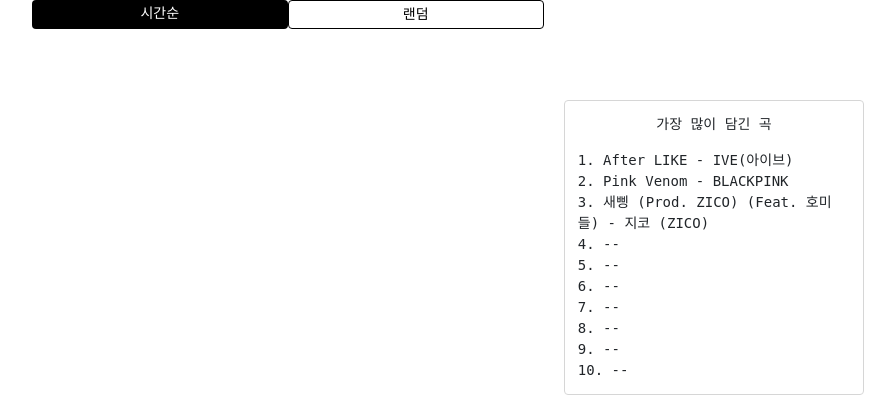
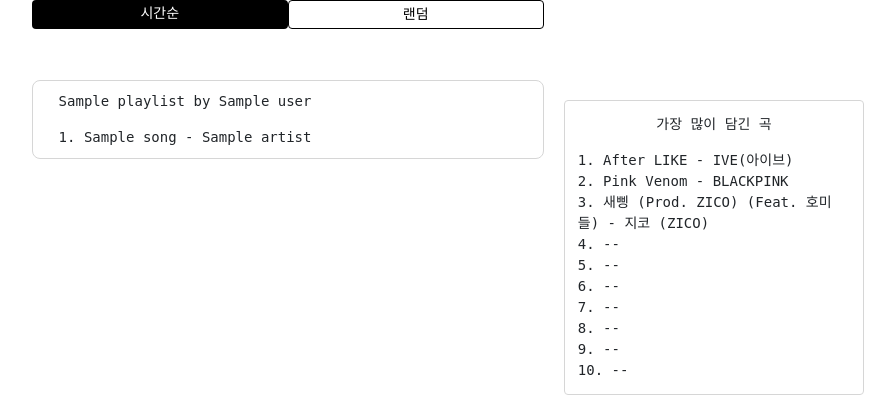
Before and after one commit to YoungwooKim09/our-playlist, a Flask app: page / in a window 1280 px wide. Shown: the part 150-570 px from the top of the page, without its empty margins (224-1119 px from the left). Run offline with Flask 2, Linux system fonts and the light colour scheme; a database or web service that is not in the repository returns one stand-in record (values such as "Sample title"); data that the repository does not hold is empty; some libraries are stand-ins or nearby versions; some web fonts are replaced.

Commit message:
feature . Jinja ssr 적용 - 홈화면

```diff
--- a/routes.py
+++ b/routes.py
@@ -34,19 +34,22 @@
 
 @app.route('/')
 def home():
-    return render_template('index.html')
+    playlists = listAllplaylists(1)
+    return render_template('index.html', playlists = playlists)
 
 
 @app.route('/list/all', methods=['GET'])
-def listAllplaylists():
-    page = request.args.get('page')
-    if  page != None:
-        page = int(page)
-        foundElements = list(db.playlists.find({}, {'_id': 0}).skip((int(page) - 1) * 10).limit(10))
-        return jsonify ({'result': 'success', 'all_playlists': foundElements})
-    else:
-        foundElements = list(db.playlists.find({}, {'_id': 0}).sort('created_at', -1))
-        return jsonify ({'result': 'success', 'all_playlists': foundElements})
+def listAllplaylists(page):
+    foundElements = list(db.playlists.find({}, {'_id': 0}).skip((page - 1) * 10).limit(10))
+    return foundElements
+    # page = request.args.get('page')
+    # if  page != None:
+    #     page = int(page)
+    #     foundElements = list(db.playlists.find({}, {'_id': 0}).skip((int(page) - 1) * 10).limit(10))
+    #     return jsonify ({'result': 'success', 'all_playlists': foundElements})
+    # else:
+    #     foundElements = list(db.playlists.find({}, {'_id': 0}).sort('created_at', -1))
+    #     return jsonify ({'result': 'success', 'all_playlists': foundElements})
 
 
 @app.route('/list/popular', methods=['GET'])
--- a/static/home-api.js
+++ b/static/home-api.js
@@ -1,9 +1,9 @@
 let page = 1;
 
-$(document).ready(function () {
-  $(".feed").html("");
-  showAllplaylists(page);
-});
+// $(document).ready(function () {
+//   $(".feed").html("");
+//   showAllplaylists(page);
+// });
 
 $(window).scroll(function () {
   var scrolltop = $(window).scrollTop();
--- a/templates/index.html
+++ b/templates/index.html
@@ -49,7 +49,20 @@
           랜덤
         </button>
       </div>
-      <ul class="feed"></ul>
+      <ul class="feed">
+        {% for item in playlists %}
+        <li>
+          <div class="playlist-block playlist-block {{ loop.index }}">
+            <p class="area-title area-title {{ loop.index }}">{{ item.title }} by {{ item.user }}</p>
+            <ul class="songs {{ loop.index }}">
+              {% for song in item.songs %}
+              <li>{{ loop.index }}. {{ song.songname }} - {{ song.artist }}</li>
+              {% endfor %}
+            </ul>
+          </div>
+        </li>
+        {% endfor %}
+      </ul>
     </secion>
     <secion class="right-area">
       <div class="popular-songs-area">
```
